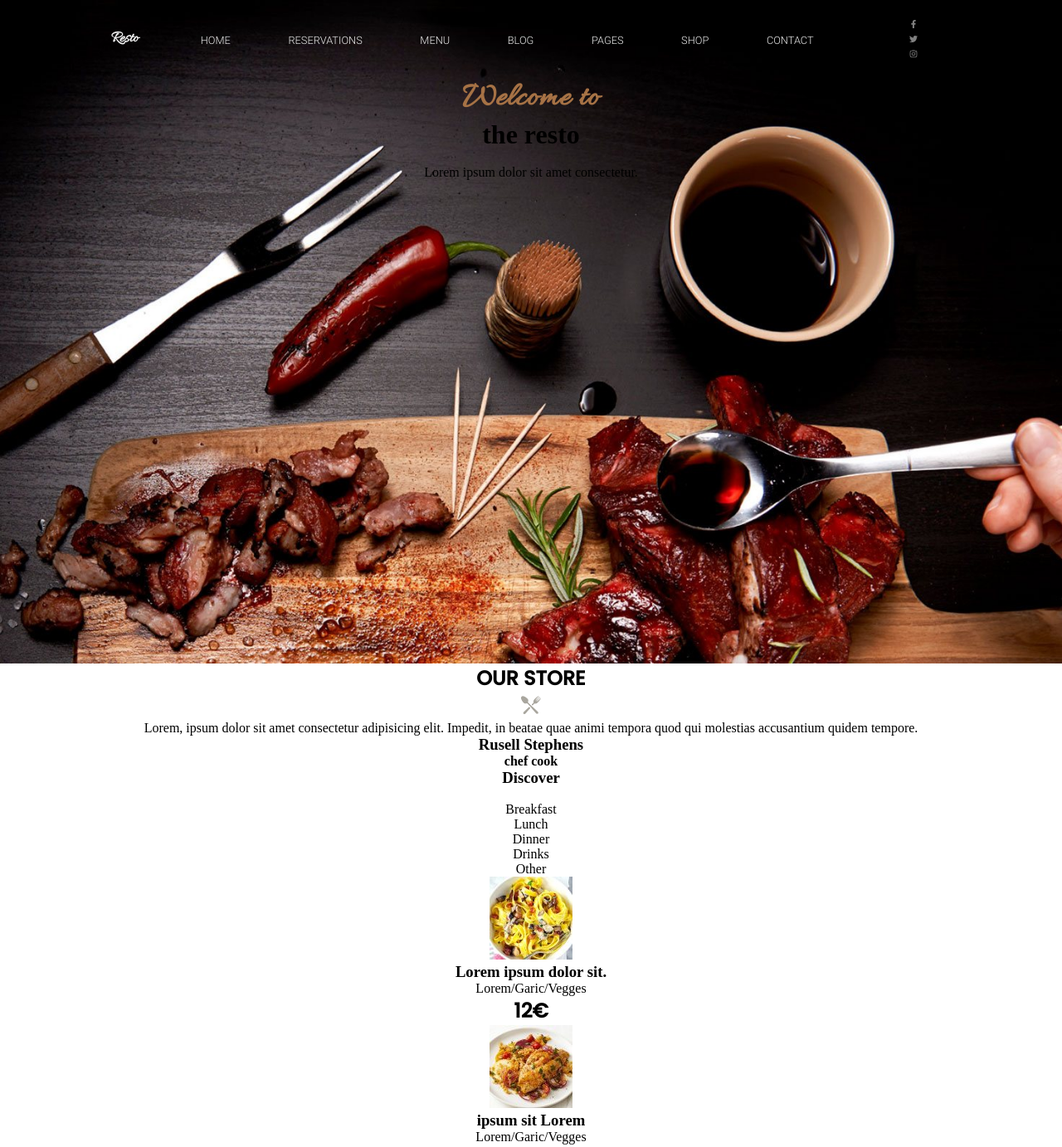
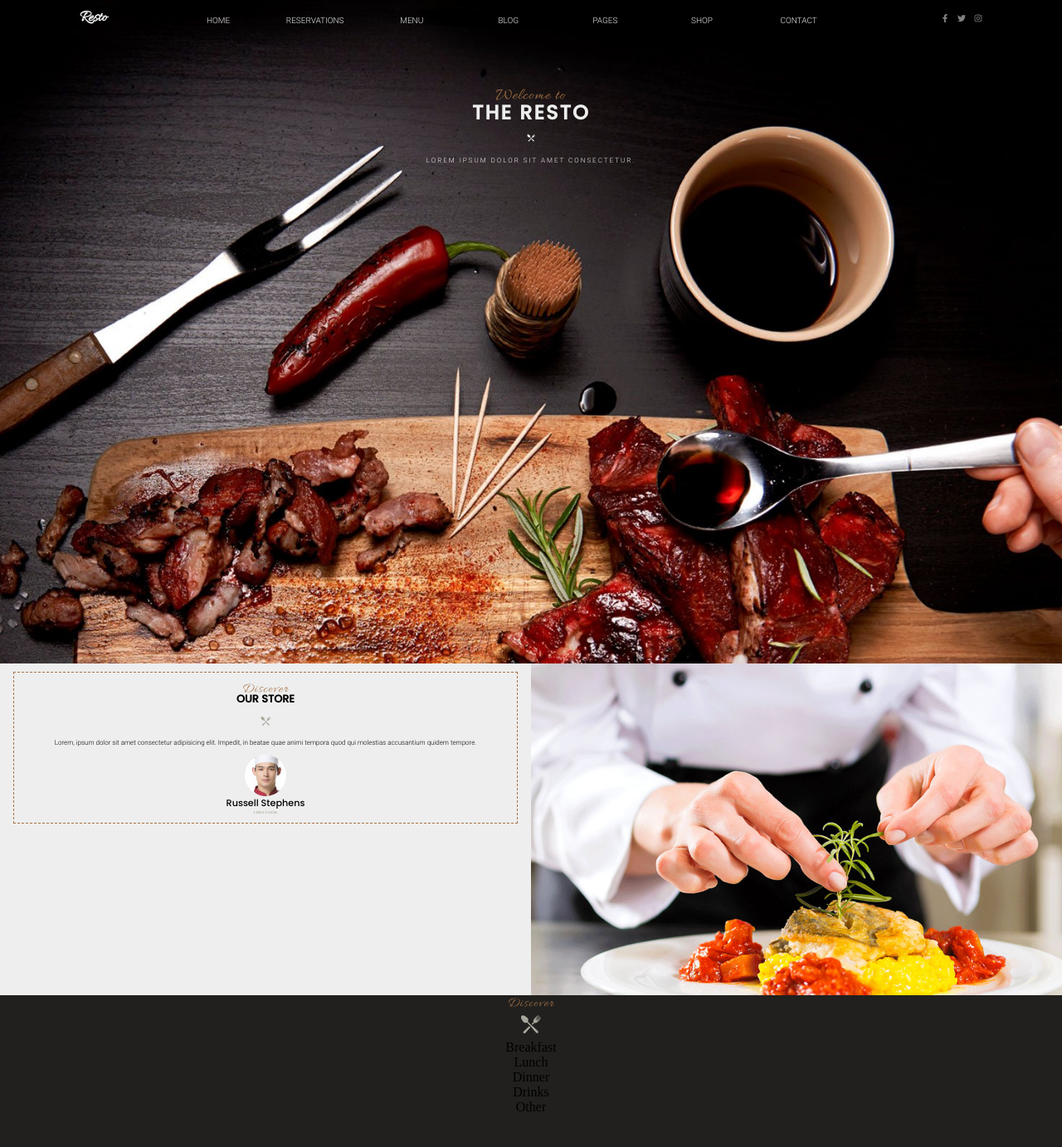
Before and after one commit to AElisee/leResto_integration, a plain HTML site: page index.html in a window 1280 px wide. Shown: the top 1383 px of the page at 83% size. Drawn offline with Linux system fonts and the light colour scheme.

Commit message:
finition de header et section2

```diff
--- a/assets/style/_settings.scss
+++ b/assets/style/_settings.scss
@@ -17,6 +17,7 @@ $font1 : roboto;
 $font2 : poppins;
 $font3 : allura;
 
+$white: white;
 $white1 : #eeeeee;
 $brown1 : #a67245;
 
@@ -53,7 +54,6 @@ a:visited {
   font-family: $font3;
   color: $brown1;
   letter-spacing: 1px;
-  font-size: 40px;
 }
 
 h2 {
--- a/assets/style/layouts/_header.scss
+++ b/assets/style/layouts/_header.scss
@@ -1,51 +1,87 @@
 header {
   text-align: center;
+  margin: 0 auto;
   width: 100%;
   height: 100vh;
   background: url(../img/bg-slider-06.jpg) center/cover;
 
   nav {
-    padding: 20px 0;
-    width: 90%;
+    max-width: 85%;
     margin: 0 auto;
-    display: grid;
-    grid-template-columns: 15% 65% 20%;
+    text-align: center;
+    display: flex;
+    justify-content: center;
     align-items: center;
-    justify-content: center;
+
+    .nav-container {
+      padding: 10px 0;
+      width: 100%;
+      display: grid;
+      grid-template-columns: 10% 75% 15%;
+    }
 
     span {
       font-family: $font3;
       color: $white1;
       font-size: 1.2rem;
       font-weight: 600;
+      text-align: left;
     }
 
     .navbar {
-      width: 100%;
       display: flex;
       align-items: center;
       justify-content: space-between;
 
       li {
+        width: 100%;
         text-transform: uppercase;
-        padding: 5px;
         font-family: $font1;
-
+        font-weight: 200;
 
         a {
           width: 100%;
+          display: inline-block;
           color: $white1;
-          display: inline-block;
-          font-size: 0.8rem;
+          font-size: 10px;
         }
       }
     }
 
+    .social-network {
+      display: flex;
+      align-items: center;
+      gap: 10px;
+      justify-content: flex-end;
+    }
+  }
 
+  .welcome {
+    margin-top: 60px;
+    font-size: 1.2rem;
+  }
 
+  h1 {
+    margin: -10px 0 5px;
+    text-transform: uppercase;
+    font-family: $font2;
+    color: $white1;
+    font-size: 1.5rem;
+    letter-spacing: 2px;
+  }
 
+  img {
+    width: 12px;
+    height: 12px;
+  }
 
-
-
+  #desc {
+    color: $white1;
+    text-transform: uppercase;
+    font-family: $font1;
+    line-height: 15px;
+    font-size: 0.5rem;
+    padding: 10px;
+    letter-spacing: 2px;
   }
 }
--- a/assets/style/layouts/_main.scss
+++ b/assets/style/layouts/_main.scss
@@ -0,0 +1,71 @@
+main {
+  .section1 {
+    width: 100%;
+    min-height: 50vh;
+    display: grid;
+    grid-template-columns: 50% 50%;
+
+    .section1-left {
+      background: $white1;
+
+      div {
+        width: 95%;
+        margin: 10px auto;
+        padding: 10px;
+        border: 0.5px dashed $brown1;
+
+        h2 {
+          font-family: 1rem;
+          font-size: 0.8rem;
+          margin-top: -7px;
+        }
+
+        img {
+          width: 15px;
+          height: 15px;
+          margin: 10px;
+        }
+
+        .text {
+          font-family: $font1;
+          font-size: 0.5rem;
+          padding-bottom: 10px;
+        }
+
+        .men-avatar {
+          display: block;
+          margin: 0 auto;
+          width: 50px;
+          height: 50px;
+          border-radius: 50%;
+          background: url(../img/avatar-01.jpg) center/cover;
+        }
+
+        h3 {
+          font-family: $font2;
+          font-size: 0.7rem;
+          font-weight: 400;
+        }
+
+        h4 {
+          text-transform: uppercase;
+          font-size: 0.3rem;
+          color: $gray2;
+        }
+      }
+    }
+
+    .section1-right {
+      width: 100%;
+      background: url(../img/store-01.jpg) center/cover;
+    }
+  }
+
+  .section2 {
+    .section2-top {
+      width: 100%;
+      min-height: 50vh;
+      background: $black1;
+    }
+  }
+}
--- a/index.html
+++ b/index.html
@@ -10,6 +10,7 @@
   <body>
     <header>
       <nav>
+        <div class="nav-container">
           <span>Resto</span>
           <ul class="navbar">
             <li><a href="#">Home</a></li>
@@ -49,39 +50,41 @@
               </a>
             </li>
           </ul>
+        </div>
       </nav>
       <div>
-        <h3 class="special-font">Welcome to</h3>
+        <p class="special-font welcome">Welcome to</p>
         <h1>the resto</h1>
-        <img src="" alt="" />
-        <p>Lorem ipsum dolor sit amet consectetur.</p>
+        <img src="./assets/img/ic-plate-big.png" alt="" />
+        <p id="desc">Lorem ipsum dolor sit amet consectetur.</p>
       </div>
     </header>
 
     <main>
       <section class="section1">
         <div class="section1-left">
-          <h3 class="spacial-font"></h3>
+          <div>
+            <p class="special-font">Discover</p>
             <h2>our store</h2>
             <img src="./assets/img/ic-plate.png" alt="" />
-          <p>
+            <p class="text">
               Lorem, ipsum dolor sit amet consectetur adipisicing elit. Impedit,
               in beatae quae animi tempora quod qui molestias accusantium quidem
               tempore.
             </p>
             <span class="men-avatar"></span>
-          <h3>Rusell Stephens</h3>
+            <h3>Russell Stephens</h3>
             <h4>chef cook</h4>
+          </div>
         </div>
 
         <div class="section1-right"></div>
       </section>
 
-      <section>
-        <div class="section2">
+      <section class="section2">
           <div class="section2-top">
-            <h3 class="spacial-font">Discover</h3>
-            <img src="" alt="" />
+            <p class="special-font">Discover</p>
+            <img src="./assets/img/ic-plate.png" alt="" />
             <div class="menu">
               <ul>
                 <li>Breakfast</li>
@@ -188,7 +191,7 @@
               </div>
             </div>
           </section>
-        </div>
+        </>
       </section>
 
       <section class="reservation">
```
Also changed, not shown: assets/style/index.css, 1 other file. Lines whose indentation alone changed are shown as unchanged.
